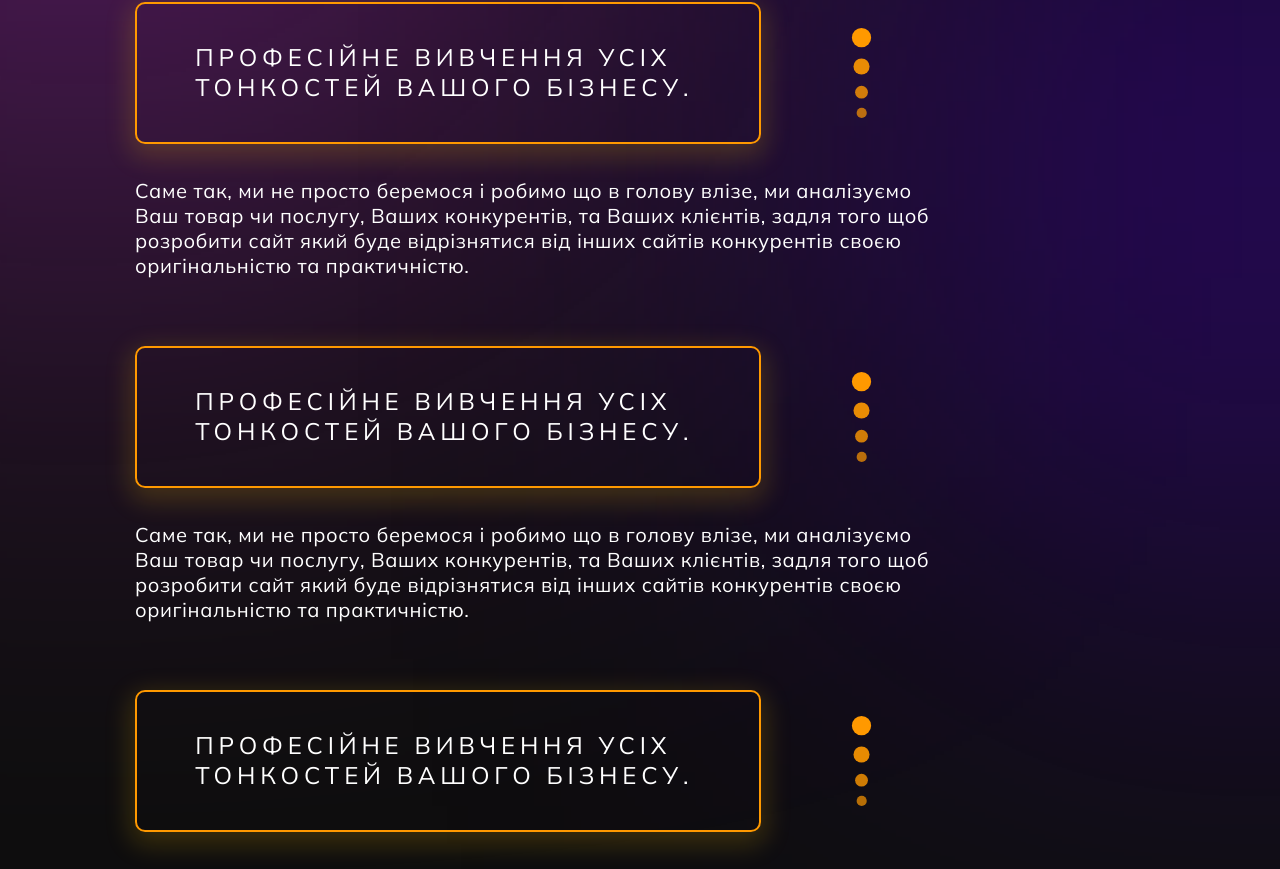
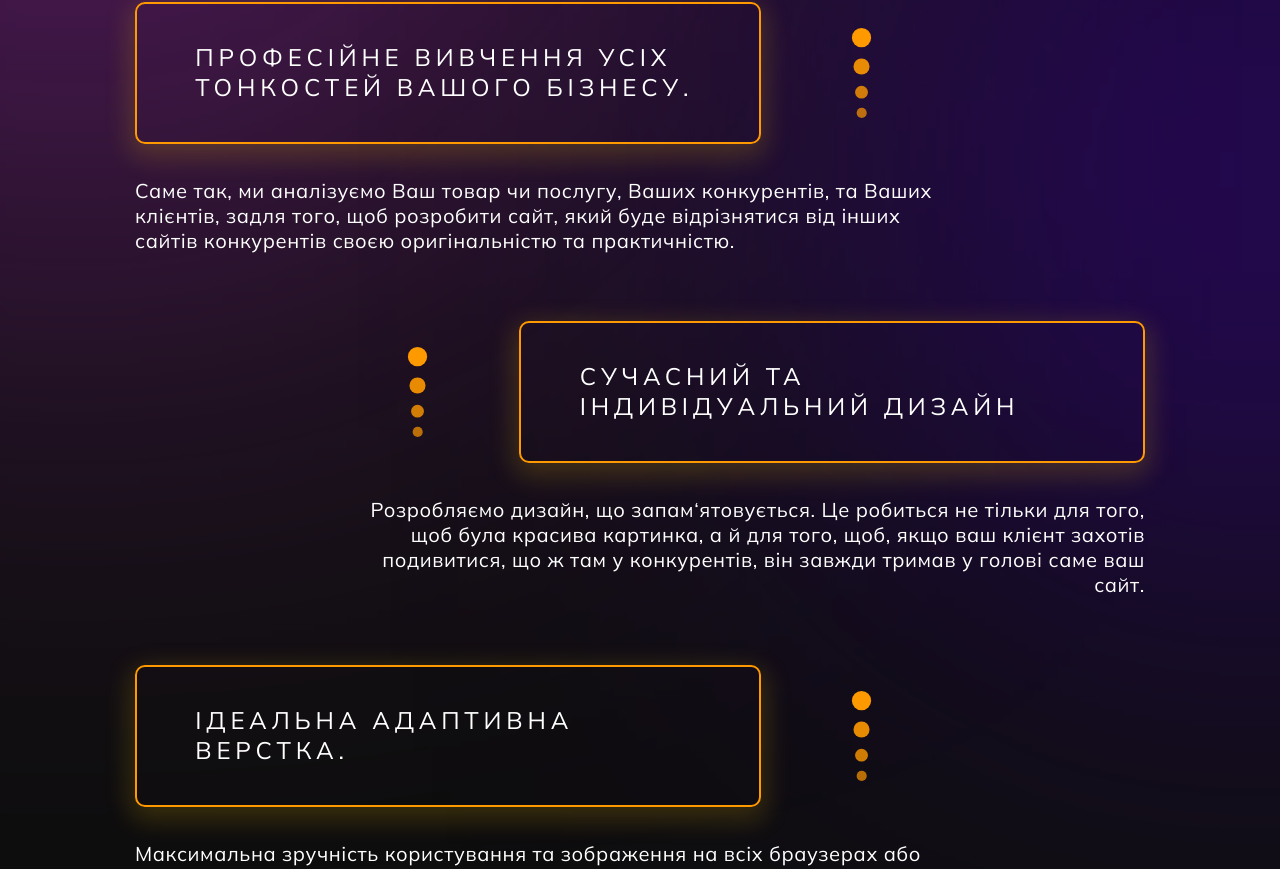
Before and after one commit to codeBerzerk/WebLab, a React (Create React App) app: page / in a window 1280 px wide. Shown: the part 1907-2776 px from the top of the page. Built offline with nearby package versions, Linux system fonts and the light colour scheme.

Commit message:
our Approach finished

```diff
--- a/src/components/Header/Header.scss
+++ b/src/components/Header/Header.scss
@@ -3,6 +3,7 @@
 .header {
     width: 90%;
     background: rgba(0, 0, 0, 0.35);
+    backdrop-filter: blur(10px);
     border-radius: 10px;
     margin-left: auto;
     margin-right: auto;
--- a/src/components/LangConfig.js
+++ b/src/components/LangConfig.js
@@ -16,6 +16,19 @@ i18n.use(initReactI18next).init({
                 aboutUs__text_description: "Яка не просто створює сайти та налаштовує рекламу, а створює ваш унікальний імідж. Співпрацюючи з нами ви обираєте найсучасніші та найефективніші рішення серед конкурентів вашої галузі.",
 
                 our_approach__title: "Наш підхід",
+                our_approach__step_container__title1: "ПРОФЕСІЙНЕ ВИВЧЕННЯ УСІХ ТОНКОСТЕЙ ВАШОГО БІЗНЕСУ.",
+                our_approach__step_container__description1: "Саме так, ми аналізуємо Ваш товар чи послугу, Ваших конкурентів, та Ваших клієнтів, задля того, щоб розробити сайт, який буде відрізнятися від інших сайтів конкурентів  своєю оригінальністю та практичністю.",
+
+                our_approach__step_container__title2: "СУЧАСНИЙ ТА ІНДИВІДУАЛЬНИЙ ДИЗАЙН",
+                our_approach__step_container__description2: "Розробляємо дизайн, що запам‘ятовується. Це робиться не тільки для того, щоб була красива картинка, а й для того, щоб, якщо ваш клієнт захотів подивитися, що ж там у конкурентів, він завжди тримав у голові саме ваш сайт.",
+
+                our_approach__step_container__title3: "ІДЕАЛЬНА АДАПТИВНА ВЕРСТКА.",
+                our_approach__step_container__description3: "Максимальна зручність користування та зображення на всіх браузерах або мобільних гаджетах мотивує користувача повертатися на ваш сайт знову.",
+
+                our_approach__step_container__title4: "КОМПЛЕКСНІ ПОСЛУГИ ІНТЕРНЕТ-МАРКЕТИНГУ.",
+                our_approach__step_container__description4: "Точне охоплення цільового трафіку та індивідуальна стратегія просування приведе  \"солоденьких\" клієнтів у ваш бізнес.",
+
+
             }
         },
         cz: {
@@ -31,6 +44,19 @@ i18n.use(initReactI18next).init({
 
                 our_approach__title: "Náš přístup",
 
+                our_approach__step_container__title1: "Profesionální studium všech jemností vašeho podnikání.",
+                our_approach__step_container__description1: "Správně, analyzujeme váš produkt nebo službu, vaše konkurenty a vaše zákazníky, kvůli vývoji webu, který se bude lišit od stránek jiných konkurentů s jeho originalitou a praktičností.",
+
+                our_approach__step_container__title2: "Moderní a individuální design",
+                our_approach__step_container__description2: "Vyvíjíme nezapomenutelný design. To není jen proto, aby vytvořil krásný obrázek, ale také vidět, jak váš klient vidí, jaké konkurenty tam byli, vždy si udržoval vaše stránky v hlavě.",
+
+                our_approach__step_container__title3: "Ideální adaptivní rozložení",
+                our_approach__step_container__description3: "Maximální pohodlí používání a obrazu ve všech prohlížečích nebo mobilních pomůckách motivuje uživatele, aby se znovu vrátil na váš web.",
+
+                our_approach__step_container__title4: "Komplexní služby internetového marketingu.",
+                our_approach__step_container__description4: "Přesné pokrytí cílového provozu a individuální propagační strategie povede k „sladkým“ zákazníkům do vašeho podnikání.",
+
+
             }
         },
     },
--- a/src/components/OurApproach/OurApproach.jsx
+++ b/src/components/OurApproach/OurApproach.jsx
@@ -10,56 +10,58 @@ export default class OurApproach extends React.Component {
 
     render() {
         const {t} = this.props;
-        return (
-            <div className="our-approach">
-                <div className="our-approach__title">{t("our_approach__title")}</div>
-                <div className="our-approach__ball-animation"></div>
+        return (<div className="our-approach">
+            <div className="our-approach__title">{t("our_approach__title")}</div>
+            <div className="our-approach__ball-animation"></div>
                 <div className="our-approach__step-container">
                     <span>
                     <div className="our-approach__step-container__title">
-                        ПРОФЕСІЙНЕ ВИВЧЕННЯ УСІХ ТОНКОСТЕЙ ВАШОГО БІЗНЕСУ.
+                        {t('our_approach__step_container__title1')}
                     </div>
                     <DotsLarge/>
                     </span>
                     <div className="our-approach__step-container__description">
-                        Саме так, ми не просто беремося і робимо що в голову влізе, ми аналізуємо Ваш товар чи послугу, Ваших конкурентів, та Ваших клієнтів, задля того щоб розробити сайт який буде відрізнятися від інших сайтів конкурентів  своєю оригінальністю та практичністю.
+                        {t('our_approach__step_container__description1')}
+                    </div>
+                </div>
+                <div className="our-approach__step-container" style={
+                    {display: 'flex', flexDirection: 'column', alignItems: 'flex-end'
+                    }}>
+                    <span style={{flexDirection: 'row-reverse'}}>
+                    <div className="our-approach__step-container__title">
+                        {t('our_approach__step_container__title2')}
+                    </div>
+                    <DotsLarge/>
+                    </span>
+                    <div className="our-approach__step-container__description" style={{textAlign: 'end'}}>
+                        {t('our_approach__step_container__description2')}
                     </div>
                 </div>
                 <div className="our-approach__step-container">
                     <span>
                     <div className="our-approach__step-container__title">
-                        ПРОФЕСІЙНЕ ВИВЧЕННЯ УСІХ ТОНКОСТЕЙ ВАШОГО БІЗНЕСУ.
+                       {t('our_approach__step_container__title3')}
                     </div>
                     <DotsLarge/>
                     </span>
                     <div className="our-approach__step-container__description">
-                        Саме так, ми не просто беремося і робимо що в голову влізе, ми аналізуємо Ваш товар чи послугу, Ваших конкурентів, та Ваших клієнтів, задля того щоб розробити сайт який буде відрізнятися від інших сайтів конкурентів  своєю оригінальністю та практичністю.
+                        {t('our_approach__step_container__description3')}
                     </div>
                 </div>
-                <div className="our-approach__step-container">
-                    <span>
+            <div className="our-approach__step-container" style={
+                {display: 'flex', flexDirection: 'column', alignItems: 'flex-end'
+                }}>
+                    <span style={{flexDirection: 'row-reverse'}}>
                     <div className="our-approach__step-container__title">
-                        ПРОФЕСІЙНЕ ВИВЧЕННЯ УСІХ ТОНКОСТЕЙ ВАШОГО БІЗНЕСУ.
+                        {t('our_approach__step_container__title4')}
                     </div>
                     <DotsLarge/>
                     </span>
-                    <div className="our-approach__step-container__description">
-                        Саме так, ми не просто беремося і робимо що в голову влізе, ми аналізуємо Ваш товар чи послугу, Ваших конкурентів, та Ваших клієнтів, задля того щоб розробити сайт який буде відрізнятися від інших сайтів конкурентів  своєю оригінальністю та практичністю.
-                    </div>
-                </div>
-                <div className="our-approach__step-container">
-                    <span>
-                    <div className="our-approach__step-container__title">
-                        ПРОФЕСІЙНЕ ВИВЧЕННЯ УСІХ ТОНКОСТЕЙ ВАШОГО БІЗНЕСУ.
-                    </div>
-                    <DotsLarge/>
-                    </span>
-                    <div className="our-approach__step-container__description">
-                        Саме так, ми не просто беремося і робимо що в голову влізе, ми аналізуємо Ваш товар чи послугу, Ваших конкурентів, та Ваших клієнтів, задля того щоб розробити сайт який буде відрізнятися від інших сайтів конкурентів  своєю оригінальністю та практичністю.
-                    </div>
+                <div className="our-approach__step-container__description" style={{textAlign: 'end'}}>
+                    {t('our_approach__step_container__description4')}
                 </div>
             </div>
-        );
+        </div>);
 
     }
 }
--- a/src/components/OurApproach/OurApproach.scss
+++ b/src/components/OurApproach/OurApproach.scss
@@ -46,6 +46,7 @@
       display: flex;
       align-items: center;
     }
+
     &__title {
       width: 50%;
       display: flex;
@@ -57,6 +58,7 @@
       font-family: 'Mulish', sans-serif;
       font-style: normal;
       font-weight: 400;
+      text-transform: uppercase;
       font-size: 24px;
       line-height: 123.02%;
       letter-spacing: 0.2em;
@@ -79,6 +81,5 @@
       letter-spacing: 0.03em;
       color: #FFFFFF;
     }
-
   }
 }
```
